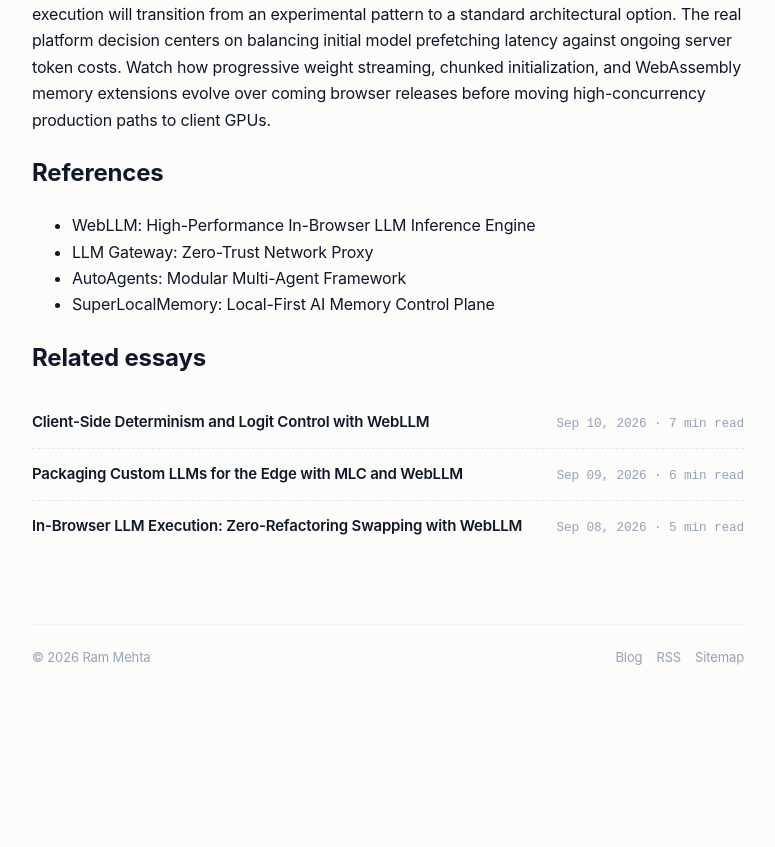
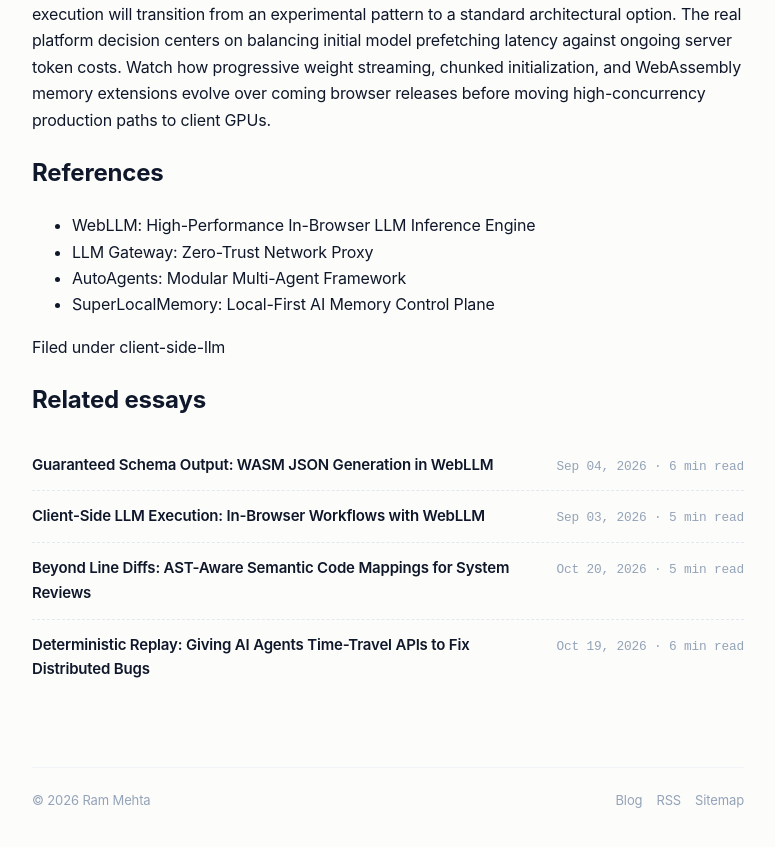
Before and after one commit to rammehta1899/rammehta1899.github.io, a Jekyll site: the page built from _posts/2026-09-07-swapping-cloud-endpoints-for-browser-gpus-zero-backend-local-inference-with-webl.md, in a window 1280 px wide and 900 px high, scrolled down 2236 px. Shown: the top 847 px of the window, without its empty margins (252-1027 px from the left). Built offline with Jekyll 4.4.1, drawn with Linux system fonts in a browser that asks for light colours; our own code applies the rules of GitHub Pages for plain Markdown files; before the commit the page ends 2992 px from its top, so only the background shows below that.

Commit message:
Labels system, rarest-first related posts, dark mode, nav tracking, favicon, dedup + short titles

```diff
--- a/_posts/2026-09-07-swapping-cloud-endpoints-for-browser-gpus-zero-backend-local-inference-with-webl.md
+++ b/_posts/2026-09-07-swapping-cloud-endpoints-for-browser-gpus-zero-backend-local-inference-with-webl.md
@@ -1,8 +1,9 @@
 ---
-title: "Swapping Cloud Endpoints for Browser GPUs: Zero-Backend Local Inference with WebLLM"
+title: 'Zero-Backend Local Inference with WebLLM on Browser GPUs'
 description: "Run open source LLMs directly inside client browsers using WebGPU and WebLLM without modifying application logic or paying backend token costs."
 categories: ["Platform Engineering", "AI/ML"]
 tags: ["webgpu", "webllm", "llm", "local-inference", "openai-api"]
+labels: [client-side-llm]
 ---
 
 Engineering teams spending tens of thousands of dollars every month on managed inference endpoints usually accept a set of known compromises. Every prompt travels across the public internet, incurs per-token charges, and introduces data residency risks for sensitive customer workflows. WebGPU changes this balance by giving web engines direct access to local graphics hardware. The [WebLLM project](https://github.com/mlc-ai/web-llm) harnesses this capability to run foundation models directly on client devices while maintaining exact interface compatibility with the OpenAI API signature.
```
